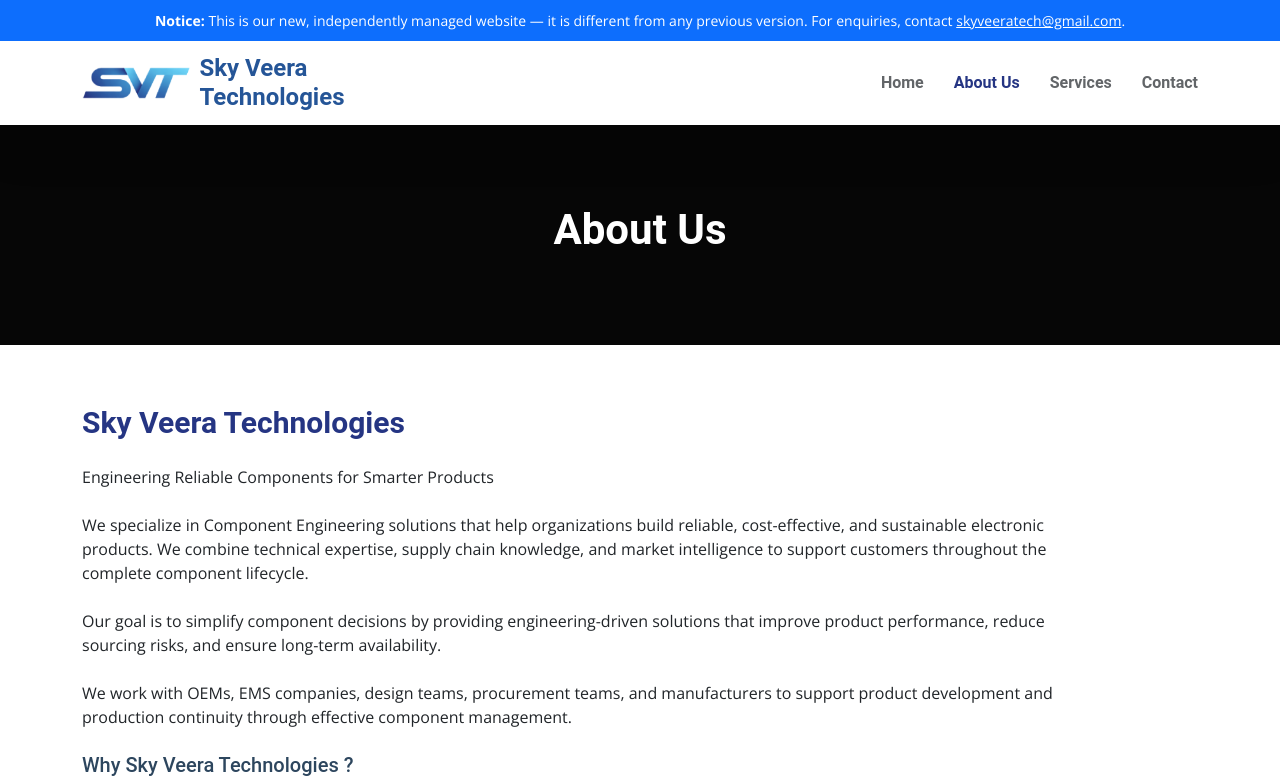
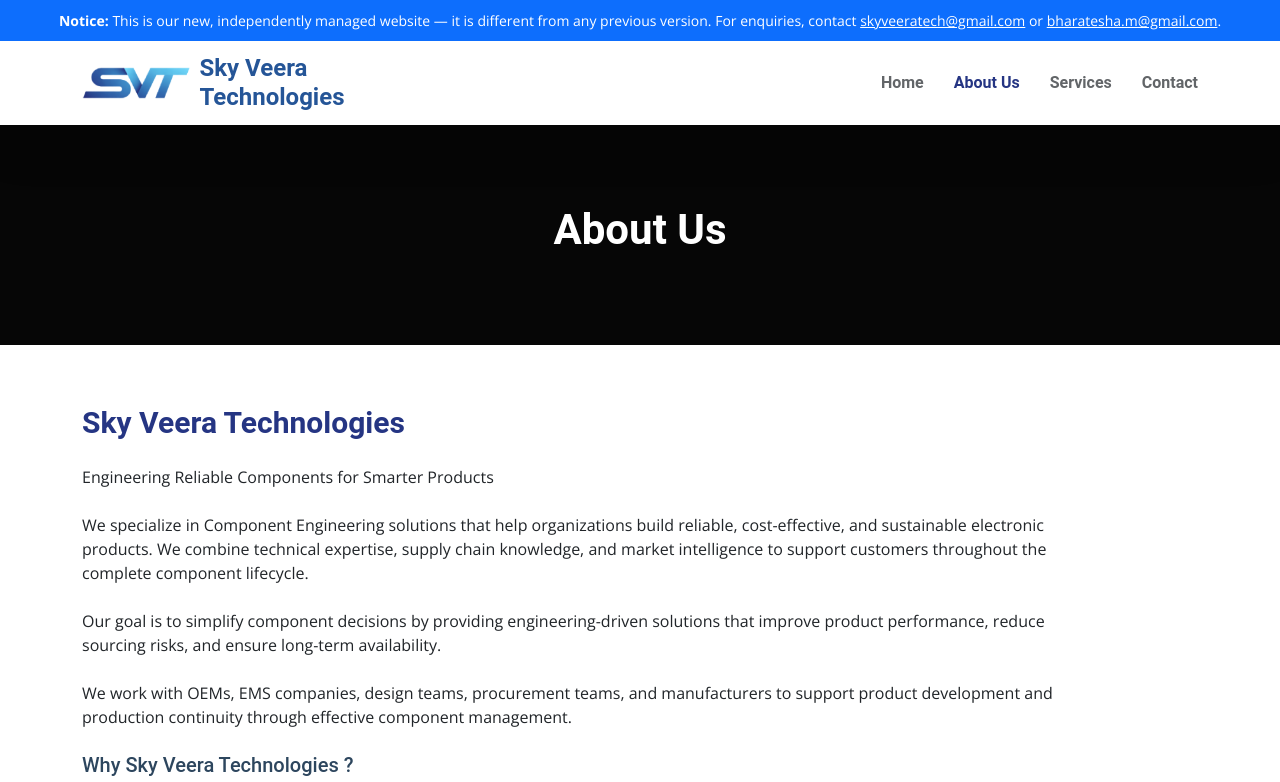
Before and after one commit to bharatesha/svtgroups-site, a plain HTML site: page about.html in a window 1280 px wide. Shown: the top 782 px of the page. Drawn offline with nearby package versions, Linux system fonts and the light colour scheme.

Commit message:
Add bharatesha.m@gmail.com to notice banner

```diff
--- a/about.html
+++ b/about.html
@@ -36,7 +36,7 @@
 <body class="about-page">
   <!-- Site notice banner -->
   <div style="background:#0d6efd;color:#fff;text-align:center;padding:10px 16px;font-family:'Open Sans',system-ui,sans-serif;font-size:14px;line-height:1.5;position:relative;z-index:1100;">
-    <strong>Notice:</strong> This is our new, independently managed website &mdash; it is different from any previous version. For enquiries, contact <a href="mailto:skyveeratech@gmail.com" style="color:#fff;text-decoration:underline;">skyveeratech@gmail.com</a>.
+    <strong>Notice:</strong> This is our new, independently managed website &mdash; it is different from any previous version. For enquiries, contact <a href="mailto:skyveeratech@gmail.com" style="color:#fff;text-decoration:underline;">skyveeratech@gmail.com</a> or <a href="mailto:bharatesha.m@gmail.com" style="color:#fff;text-decoration:underline;">bharatesha.m@gmail.com</a>.
   </div>
 
   <header id="header" class="header d-flex align-items-center sticky-top shadow-lg">
```
Also changed, not shown: contact.html (+1 -1 lines), index.html (+1 -1 lines), services.html (+1 -1 lines).
